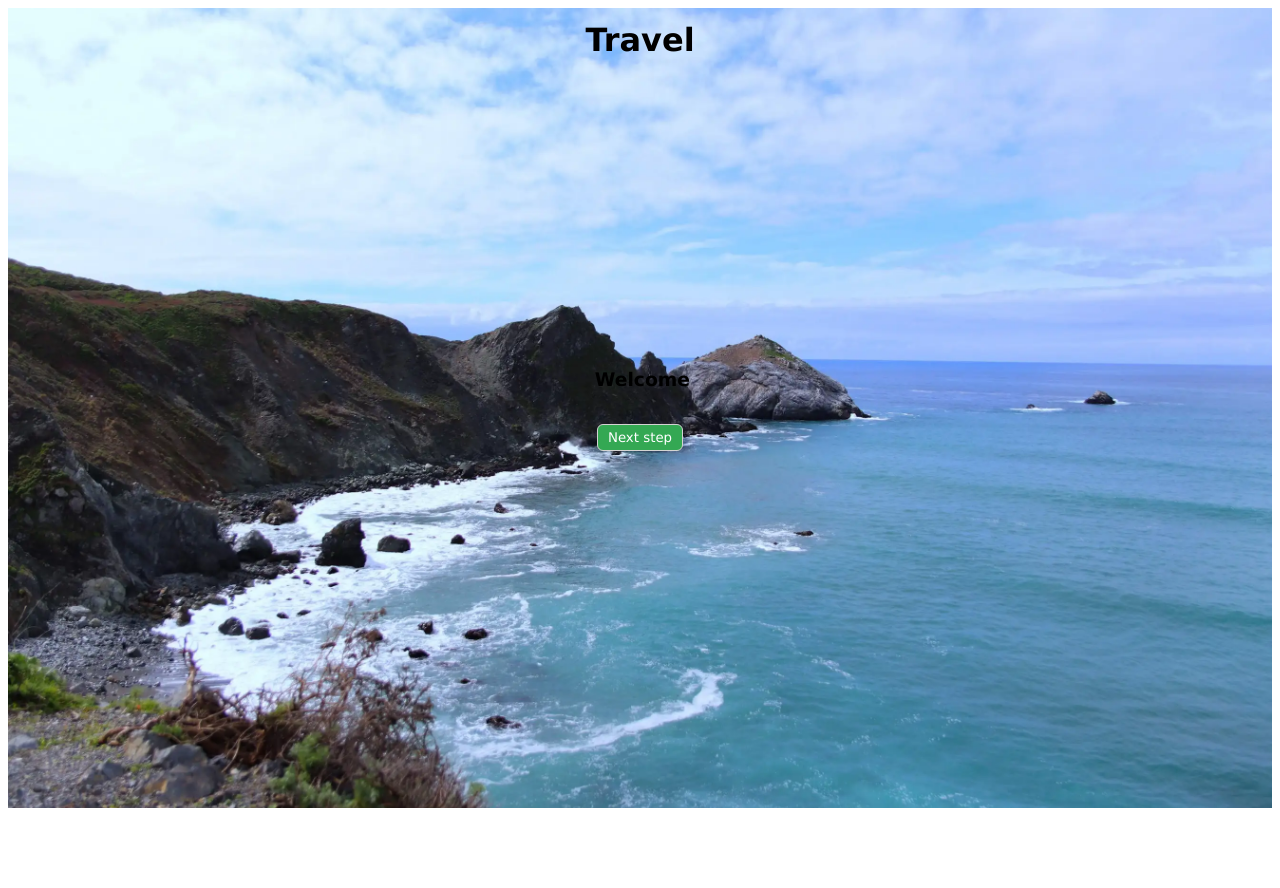
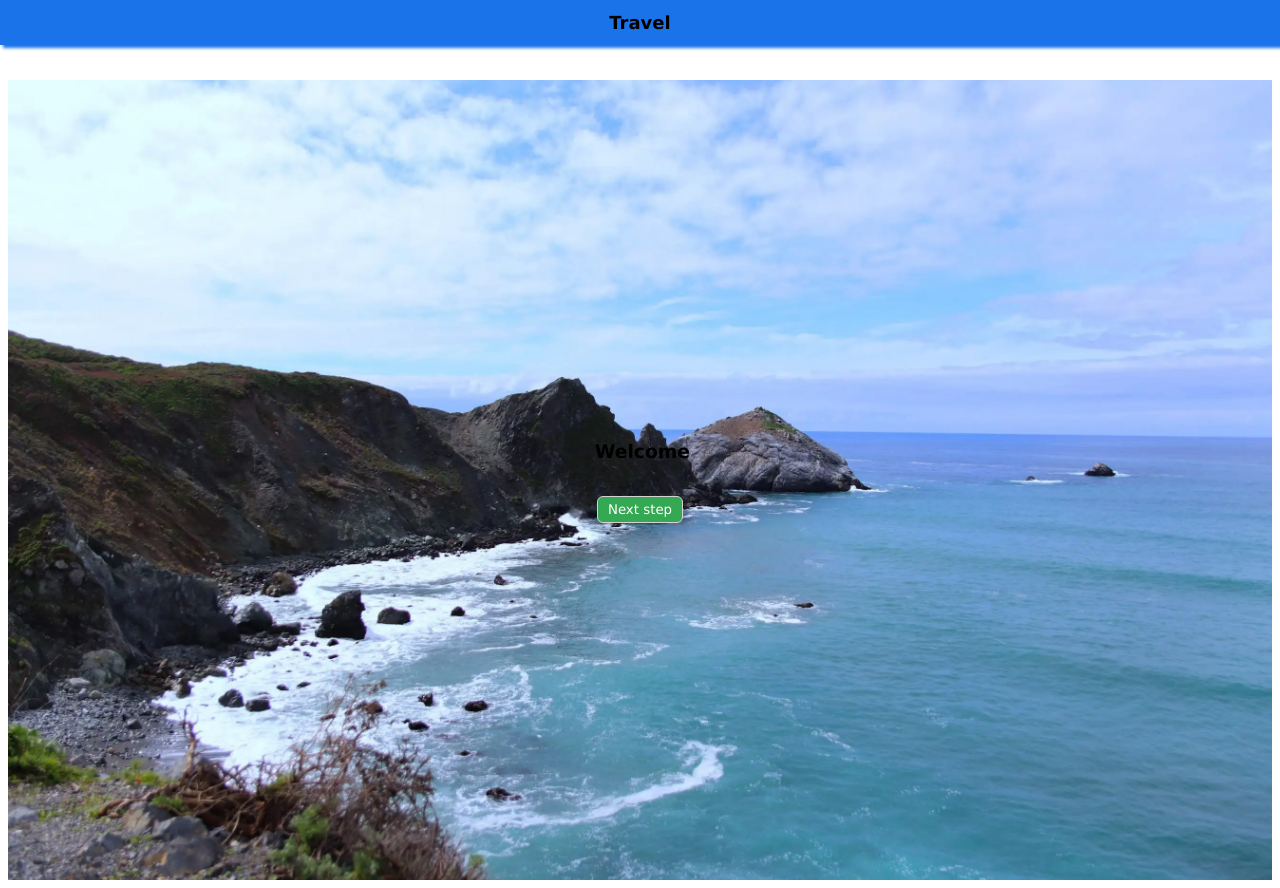
Before and after one commit to tedschu/Dandylion, a React (Vite) app in the folder client/: page / in a window 1280 px wide. Before the commit the page ends 816 px from the top, so only its background shows below. Built offline with nearby package versions, Linux system fonts and the light colour scheme.

Commit message:
testing updated gpt model for images

```diff
--- a/client/src/components/Step10.tsx
+++ b/client/src/components/Step10.tsx
@@ -75,6 +75,7 @@ function Step10({
         },
         body: JSON.stringify({
           location: textData.destination.location,
+          overview: textData.destination.overview,
         }),
       });
 
@@ -105,8 +106,6 @@ function Step10({
     }
   };
 
-  console.log(apiResponse);
-
   return (
     <>
       <div className="stepContainer flexCol">
--- a/client/src/components/Step11Results.tsx
+++ b/client/src/components/Step11Results.tsx
@@ -25,19 +25,21 @@ function Step11Results({
     <>
       {hasResponse && (
         <>
-          <div>
+          <div className="stepContainer flexCol">
             <h1>{apiResponse?.destination.location}</h1>
             <h2>{apiResponse?.destination.overview}</h2>
             <img
               src={apiResponse?.destination.photos[0]?.toString() || ""}
               alt=""
+              className="locationImage"
             />
             <h2>Where to stay: {apiResponse?.destination.places_to_stay}</h2>
             {apiResponse?.destination.things_to_do.map((destination) => {
               return (
                 <>
-                  <h2>{destination.destination_name}</h2>
-                  <p>{destination.description}</p>
+                  <p>
+                    {destination.destination_name}: {destination.description}
+                  </p>
                 </>
               );
             })}
@@ -47,7 +49,7 @@ function Step11Results({
               <li>{apiResponse?.destination.helpful_tips}</li>
             </ul>
           </div>
-          <div>
+          <div className="stepContainer flexCol">
             <h1>{apiResponse?.second_destination.location}</h1>
             <h2>{apiResponse?.second_destination.overview}</h2>
             <h2>{apiResponse?.second_destination.places_to_stay}</h2>
--- a/client/src/index.css
+++ b/client/src/index.css
@@ -30,6 +30,20 @@
   align-items: center;
 }
 
+/* Font sizing */
+h1 {
+  font-size: 18px;
+}
+h2 {
+  font-size: 14px;
+}
+li {
+  font-size: 14px;
+}
+p {
+  font-size: 14px;
+}
+
 /* HOME PAGE BACKGROUND STYLING */
 /* Set as an additional, conditional class to 'pageContainer flexCol' */
 .homePageBackground {
@@ -51,12 +65,14 @@
 .pageContainer {
   /* background-color: #f5efdf; */
   min-height: 100vh;
-  gap: 10px;
+  width: 100%;
+  margin-top: 80px;
 }
 
 .stepContainer {
   text-align: center;
   max-width: 950px;
+  padding: 10px;
 }
 
 .header {
@@ -64,8 +80,12 @@
   top: 0;
   width: 100%;
   text-align: center;
-  /* background-color: #1a73e8; */
-  /* box-shadow: 3px 3px 3px #1a73e8; */
+  background-color: #1a73e8;
+  box-shadow: 3px 3px 3px #1a73e8;
+}
+
+.locationImage {
+  width: 80%;
 }
 
 /* BUTTON STYLING */
```
Also changed, not shown: 1 other file (tests, documents, lock files or other folders).
